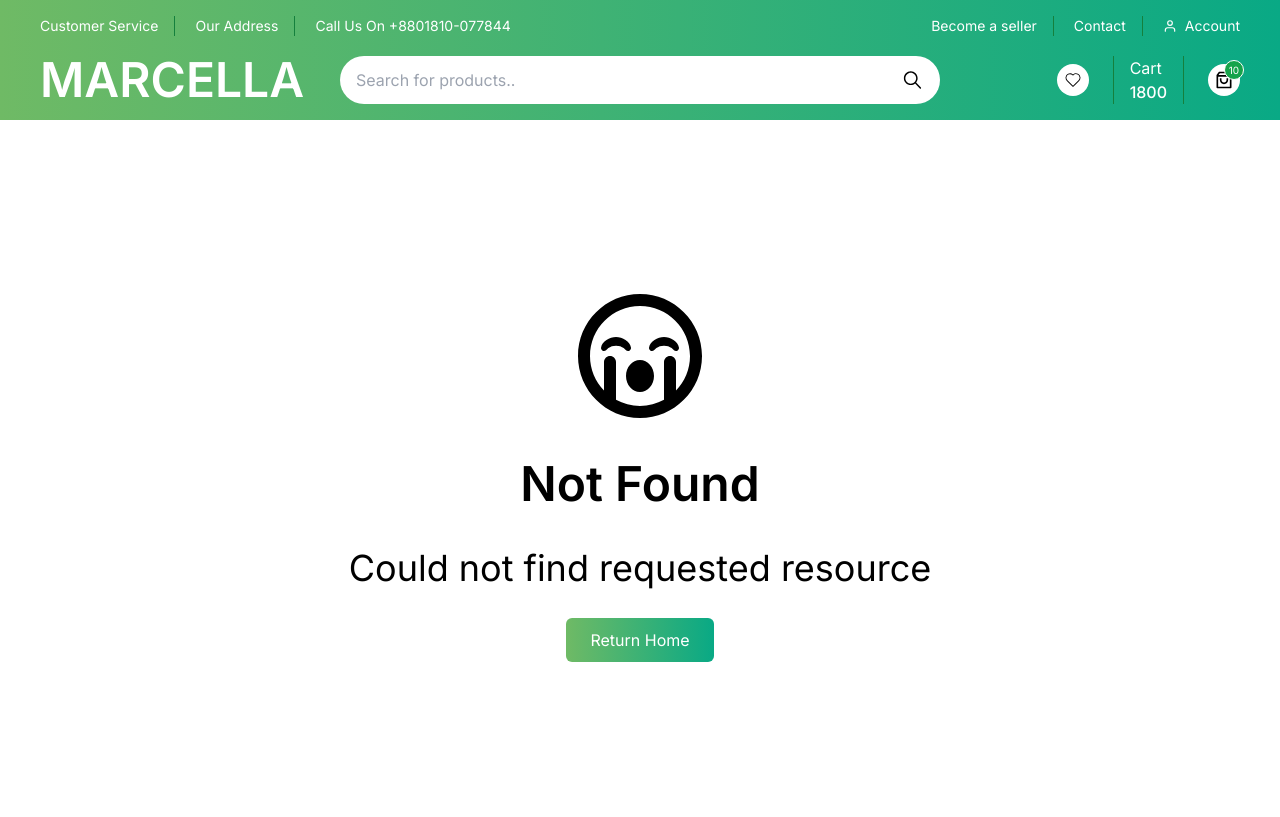
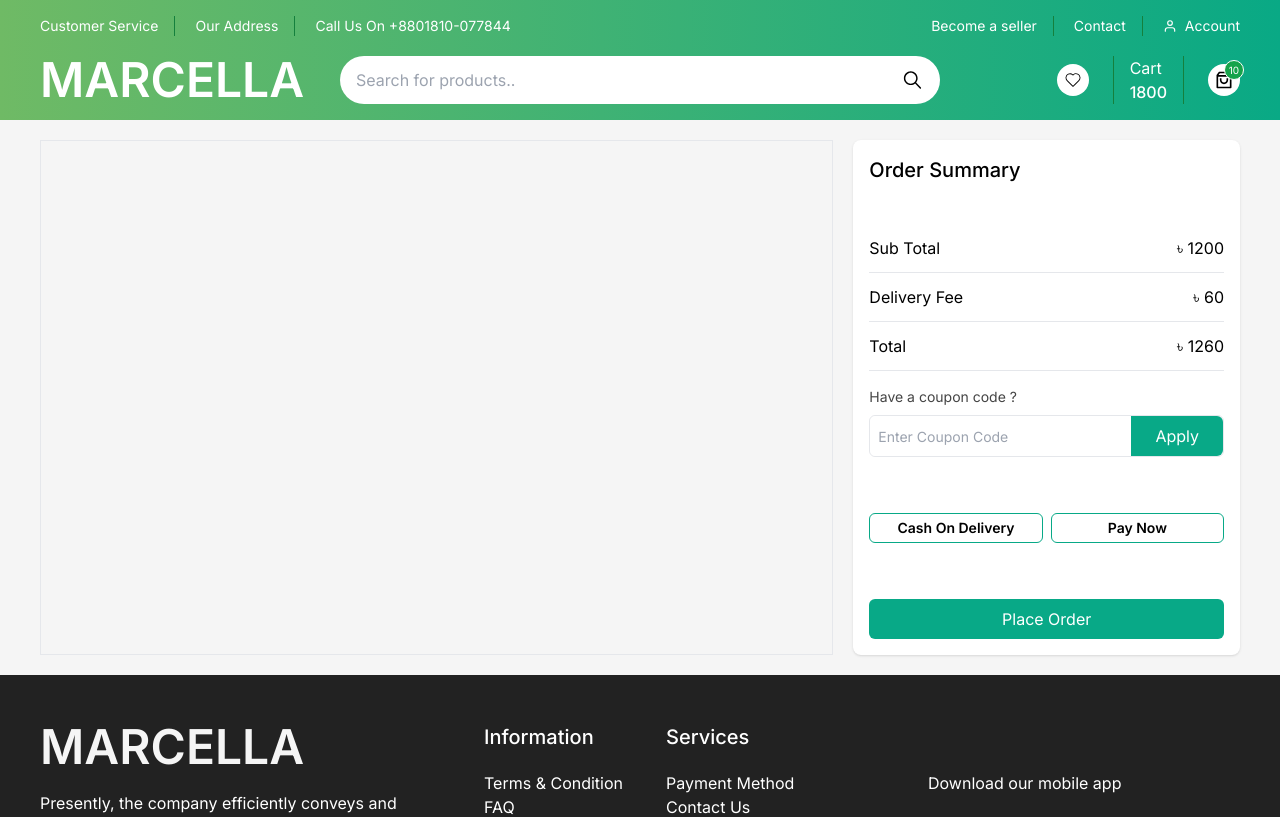
Before and after one commit to BengalSoftware/Marcella-Ecommerce-Frontend, a Next.js app: page /checkout in a window 1280 px wide. Before the commit this address had no page. Shown: the top 817 px of the page. Built offline with nearby package versions, Linux system fonts and the light colour scheme.

Commit message:
add order summary

```diff
--- /dev/null
+++ b/src/app/checkout/page.js
@@ -0,0 +1,21 @@
+import OrderSummary from '@/components/checkout/orderSummary/OrderSummary';
+import React from 'react';
+
+const CartPage = () => {
+    return (
+        <div className='bg-secondary'>
+            <div className='container mx-auto py-5'>
+                <div className='mx-4 md:mx-0 grid grid-cols-1 md:grid-cols-3 gap-5'>
+                    <div className='md:col-span-2 border'>
+
+                    </div>
+                    <div className='md:col-span-1'>
+                        <OrderSummary />
+                    </div>
+                </div>
+            </div>
+        </div>
+    );
+};
+
+export default CartPage;
--- a/src/app/page.js
+++ b/src/app/page.js
@@ -12,7 +12,7 @@ import WomensFashion from "@/components/home/womensFashion/WomensFashion";
 
 export default function Home() {
   return (
-    <div className="bg-[#f5f5f5]">
+    <div className="bg-secondary">
       <div className="container mx-auto py-1 md:py-5">
         <div className="mx-4 md:mx-0">
           <BannerCategories />
--- a/src/app/products/page.js
+++ b/src/app/products/page.js
@@ -7,7 +7,7 @@ import React from 'react';
 
 const ProductsPage = () => {
     return (
-        <div className="bg-[#f5f5f5]">
+        <div className="bg-secondary">
             <div className="container mx-auto py-1 md:py-5">
                 <div className="mx-4 md:mx-0">
                     <BreadCrumb />
--- a/src/app/seller/layout.js
+++ b/src/app/seller/layout.js
@@ -4,7 +4,7 @@ import React from 'react';
 
 const SellerLayout = ({ children }) => {
     return (
-        <div className='bg-[#f5f5f5] h-[85vh]'>
+        <div className='bg-secondary h-[85vh]'>
             <div className='container mx-auto py-5'>
                 <div className='mx-4 md:mx-0'>
                     <div className='grid grid-cols-5 gap-5'>
--- /dev/null
+++ b/src/components/checkout/orderSummary/OrderSummary.jsx
@@ -0,0 +1,72 @@
+'use client'
+import React, { useState } from 'react';
+import toast from 'react-hot-toast';
+
+const OrderSummary = () => {
+    const [payment, setPayment] = useState('');
+
+    const handlePayment = async () => {
+        if (!payment) {
+            toast.error('Please Select Payment Method')
+        }
+        // else if (payment === 'COD') {
+        //     const modifiedData = {
+        //         paymentType: payment,
+        //         totalAmount: total,
+        //         shippingCharge: shippingCharge,
+        //         status: 'pending',
+        //         discountAmount: discountAmount,
+        //     }
+        //     if (modifiedData) {
+        //         if (response) {
+        //             toast.success('Order Successfull')
+        //         }
+        //     }
+        // }
+    }
+
+    return (
+        <div className='bg-white p-4 rounded-lg shadow'>
+            <h1 className='text-xl font-medium'>Order Summary</h1>
+            <div className='mt-10'>
+                <div className='flex items-center justify-between py-3 border-b'>
+                    <p>Sub Total</p>
+                    <p><span>৳</span> 1200</p>
+                </div>
+                <div className='flex items-center justify-between py-3 border-b'>
+                    <p>Delivery Fee</p>
+                    <p><span>৳</span> 60</p>
+                </div>
+
+                <div className='flex items-center justify-between py-3 border-b'>
+                    <p>Total</p>
+                    <p><span>৳</span> 1260</p>
+                </div>
+            </div>
+            <div className='mt-4'>
+                <p className='text-sm text-dark'>Have a coupon code ?</p>
+                <div className='border rounded-md flex items-center mt-2'>
+                    <input className='rounded-md outline-none p-2 placeholder:text-sm w-full' type="text" placeholder='Enter Coupon Code' />
+                    <button className='bg-primary px-6 py-2 text-white rounded-r-md hover:bg-dark'>Apply</button>
+                </div>
+            </div>
+
+            <div className='py-4 font-semibold text-sm flex justify-between my-5 md:my-10 items-center gap-2'>
+                <label htmlFor="cash-on" className={`${payment === 'COD' ? 'bg-primary text-white' : 'bg-white'} cursor-pointer text-xs md:text-sm border-primary border py-1 px-2 rounded-md w-1/2 text-center`}>
+                    Cash On Delivery
+                </label>
+                <input onChange={(e) => setPayment(e.target.value)} type="radio" id="cash-on" value='COD' name="paymentMethod" className="focus:ring-0 hidden" />
+
+                <label htmlFor="online" className={`${payment === 'SSLCOMMERZ' ? 'bg-primary text-white' : 'bg-white'} cursor-pointer text-xs md:text-sm border-primary border py-1 px-2 rounded-md w-1/2 text-center`}>
+                    Pay Now
+                </label>
+                <input onChange={(e) => setPayment(e.target.value)} type="radio" id="online" value='SSLCOMMERZ' name="paymentMethod" className="focus:ring-0 hidden" />
+            </div>
+            <div className='mt-4 flex items-center justify-center'>
+                <button onClick={handlePayment} className='bg-primary w-full py-2 text-white rounded-md hover:bg-dark'>Place Order</button>
+            </div>
+        </div>
+    );
+};
+
+export default OrderSummary;
--- a/src/components/productSearching/filterSidebar/FilterSidebar.jsx
+++ b/src/components/productSearching/filterSidebar/FilterSidebar.jsx
@@ -13,7 +13,7 @@ const FilterSidebar = () => {
                     {
                         Array(12).fill().map((_, idx) =>
                             <li key={idx}>
-                                <Link href='/' className='w-full block rounded px-4 py-2 text-sm text-dark hover:bg-[#f5f5f5] border-t'>Men's and Fashion</Link>
+                                <Link href='/' className='w-full block rounded px-4 py-2 text-sm text-dark hover:bg-secondary border-t'>Men's and Fashion</Link>
                             </li>
                         )
                     }
@@ -28,7 +28,7 @@ const FilterSidebar = () => {
                     {
                         Array(5).fill().map((_, idx) =>
                             <li key={idx}>
-                                <Link href='/' className='w-full block rounded px-4 py-2 text-sm text-dark hover:bg-[#f5f5f5] border-t'>Gucci</Link>
+                                <Link href='/' className='w-full block rounded px-4 py-2 text-sm text-dark hover:bg-secondary border-t'>Gucci</Link>
                             </li>
                         )
                     }
--- a/src/components/seller/sidebar/SellerSidebar.jsx
+++ b/src/components/seller/sidebar/SellerSidebar.jsx
@@ -20,12 +20,12 @@ const SellerSidebar = () => {
 
             {/* menu bar  */}
             <ul className='p-5'>
-                <li><Link href='/seller' className='hover:bg-[#f5f5f5] border-b w-full p-2 hover:rounded flex font-light items-center gap-4'><IoHomeOutline /> Dashboard</Link></li>
-                <li><Link href='/seller/product' className='hover:bg-[#f5f5f5] border-b w-full p-2 hover:rounded flex font-light items-center gap-4'><AiOutlineShoppingCart /> Products</Link></li>
-                <li><Link href='/seller/order' className='hover:bg-[#f5f5f5] border-b w-full p-2 hover:rounded flex font-light items-center gap-4'><CiMoneyBill /> Orders</Link></li>
-                <li><Link href='/seller/report' className='hover:bg-[#f5f5f5] border-b w-full p-2 hover:rounded flex font-light items-center gap-4'><VscReport /> Reports</Link></li>
-                <li><Link href='/seller/coupon' className='hover:bg-[#f5f5f5] border-b w-full p-2 hover:rounded flex font-light items-center gap-4'><TfiAnnouncement /> Coupon</Link></li>
-                <li><Link href='/seller/settings' className='hover:bg-[#f5f5f5] border-b w-full p-2 hover:rounded flex font-light items-center gap-4'><BsPersonGear /> Settings</Link></li>
+                <li><Link href='/seller' className='hover:bg-secondary border-b w-full p-2 hover:rounded flex font-light items-center gap-4'><IoHomeOutline /> Dashboard</Link></li>
+                <li><Link href='/seller/product' className='hover:bg-secondary border-b w-full p-2 hover:rounded flex font-light items-center gap-4'><AiOutlineShoppingCart /> Products</Link></li>
+                <li><Link href='/seller/order' className='hover:bg-secondary border-b w-full p-2 hover:rounded flex font-light items-center gap-4'><CiMoneyBill /> Orders</Link></li>
+                <li><Link href='/seller/report' className='hover:bg-secondary border-b w-full p-2 hover:rounded flex font-light items-center gap-4'><VscReport /> Reports</Link></li>
+                <li><Link href='/seller/coupon' className='hover:bg-secondary border-b w-full p-2 hover:rounded flex font-light items-center gap-4'><TfiAnnouncement /> Coupon</Link></li>
+                <li><Link href='/seller/settings' className='hover:bg-secondary border-b w-full p-2 hover:rounded flex font-light items-center gap-4'><BsPersonGear /> Settings</Link></li>
             </ul>
         </div>
     );
--- a/tailwind.config.js
+++ b/tailwind.config.js
@@ -12,6 +12,7 @@ module.exports = {
     extend: {
       colors: {
         'primary': '#08a987',
+        'secondary': '#f5f5f5',
         'dark': '#444444'
       }
     },
```
